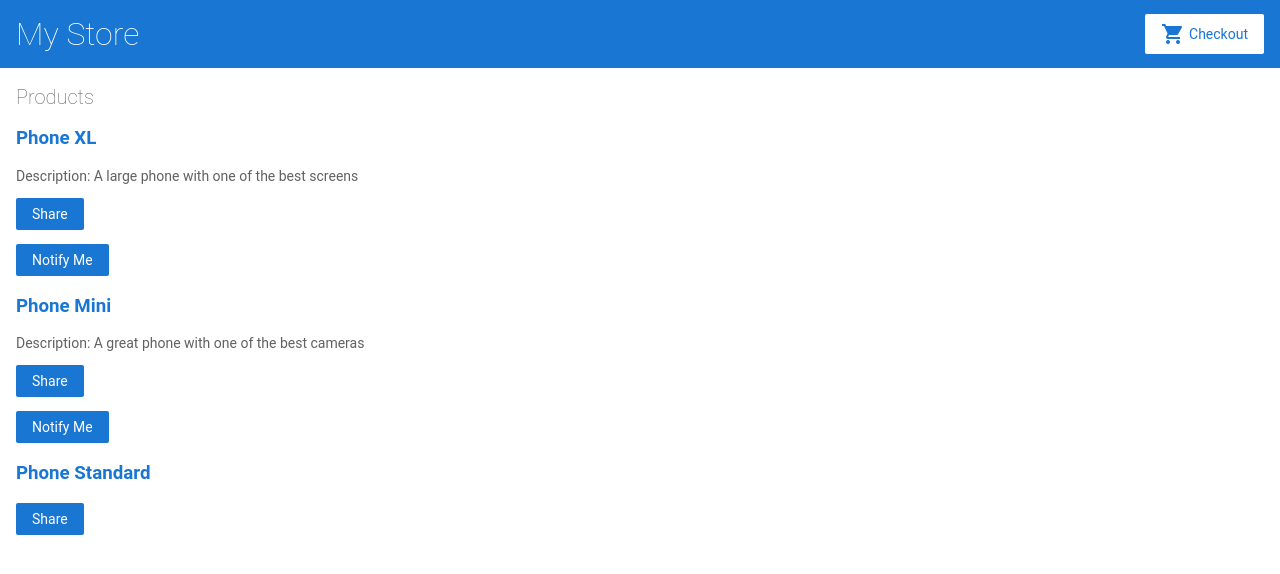
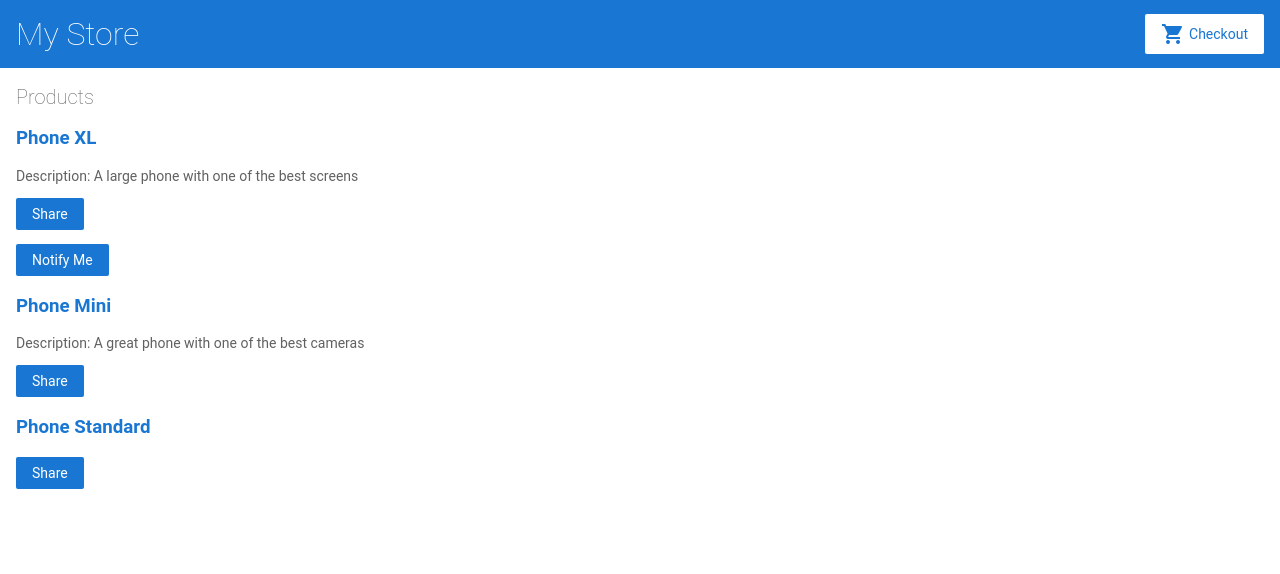
Before and after one commit to SamuelBrd/angular-ejarzg, an Angular app: page / in a window 1280 px wide. Shown: the top 574 px of the page. Built offline with nearby package versions, Linux system fonts and the light colour scheme.

Commit message:
1 file modified

```diff
--- a/src/app/product-alerts/product-alerts.component.html
+++ b/src/app/product-alerts/product-alerts.component.html
@@ -1,3 +1,3 @@
-<p *ngIf="product && product.price > 500">
+<p *ngIf="product && product.price > 700">
   <button (click)="notify.emit()">Notify Me</button>
 </p>
```
